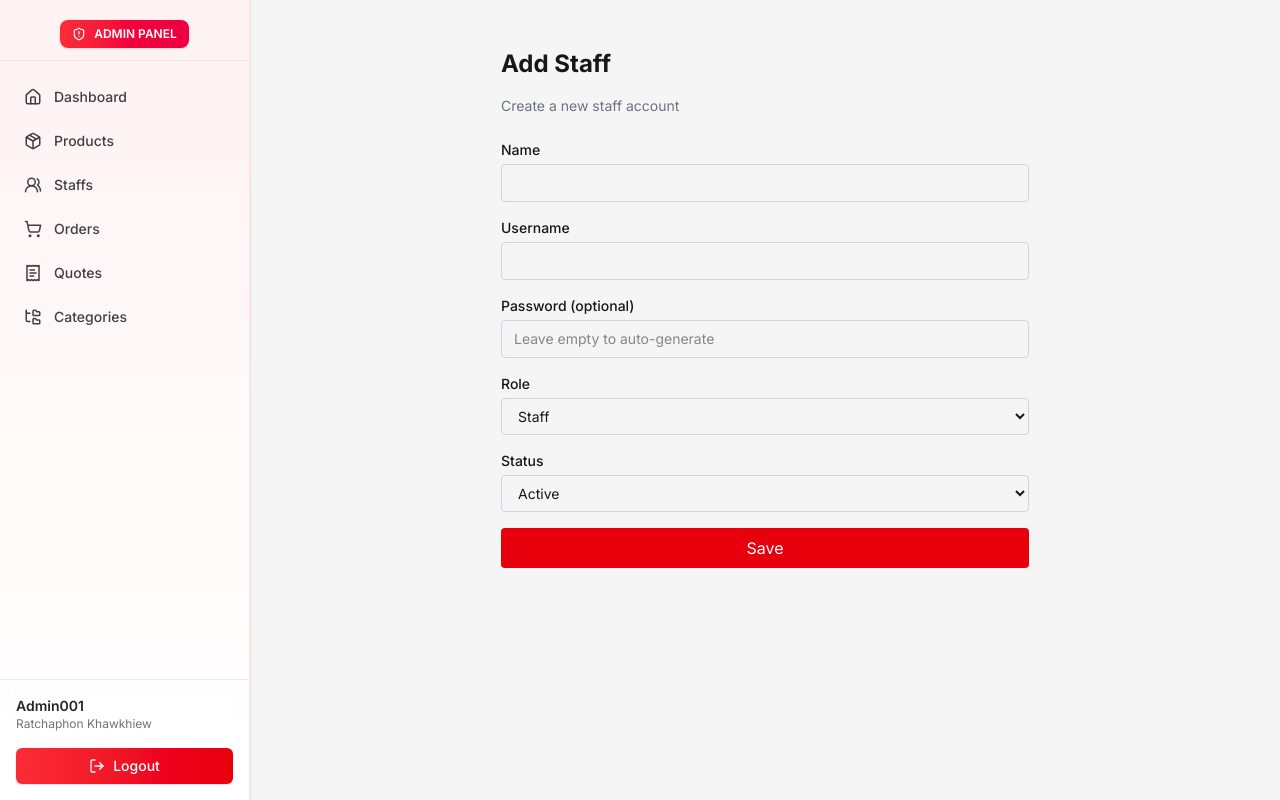
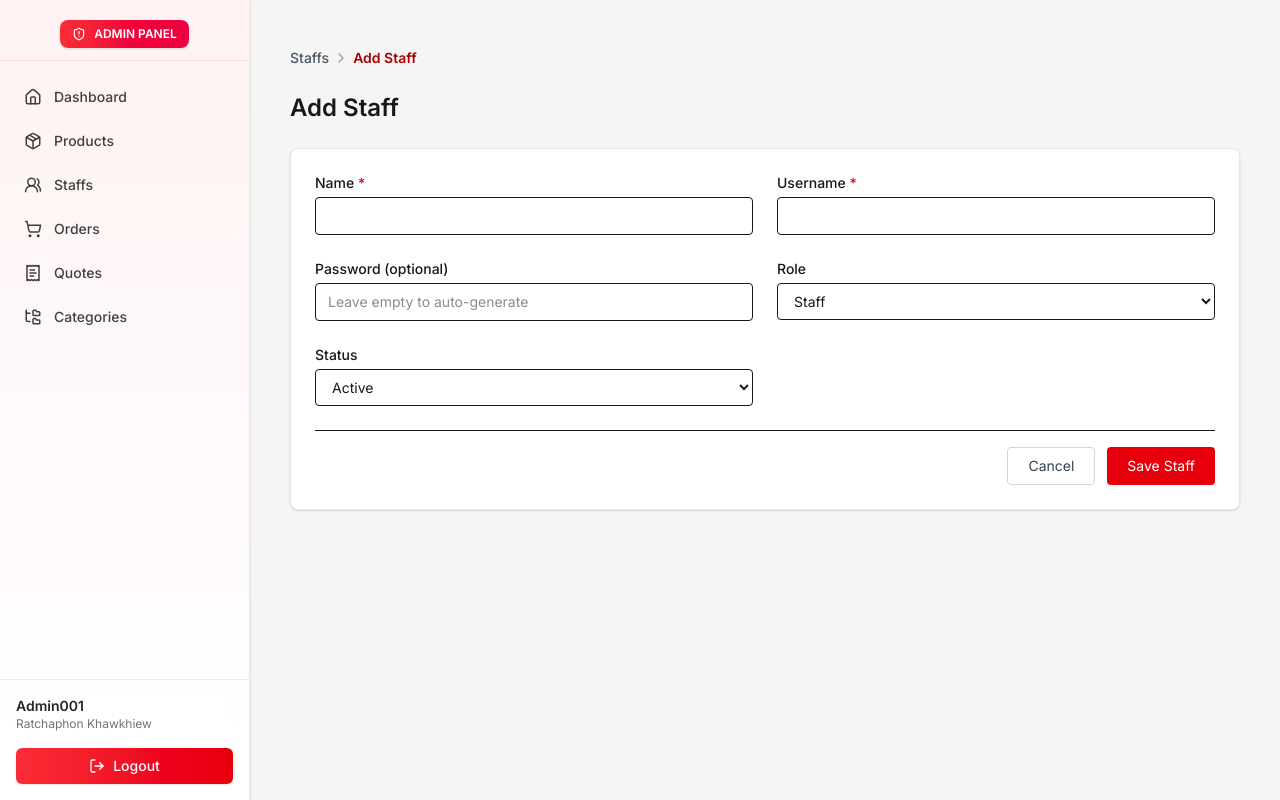
Before and after one commit to kaizeninst/kaizeninst, a Next.js app in the folder apps/web/: page /admin/staffs/create in a window 1280 px wide. Built offline with nearby package versions, Linux system fonts and the light colour scheme.

Commit message:
feat(staff): redesign add staff form to match product creation UI

```diff
--- a/apps/web/app/admin/staffs/create/page.js
+++ b/apps/web/app/admin/staffs/create/page.js
@@ -2,6 +2,7 @@
 
 import { useState } from "react";
 import { useRouter } from "next/navigation";
+import Breadcrumb from "@/components/common/Breadcrumb";
 
 export default function AddStaffPage() {
   const router = useRouter();
@@ -52,16 +53,20 @@ export default function AddStaffPage() {
   };
 
   return (
-    <div className="mx-auto max-w-xl p-6">
-      <h1 className="mb-4 text-2xl font-bold">Add Staff</h1>
-      <p className="mb-6 text-sm text-gray-500">Create a new staff account</p>
+    <div className="p-6">
+      {/* Breadcrumb */}
+      <Breadcrumb items={[{ label: "Staffs", href: "/admin/staffs" }, { label: "Add Staff" }]} />
 
-      {error && <p className="mb-4 rounded bg-red-100 px-3 py-2 text-red-700">{error}</p>}
+      <h1 className="mb-6 text-2xl font-semibold">Add Staff</h1>
 
+      <div className="rounded-lg border border-gray-200 bg-white shadow-sm">
+        {/* Temporary password view */}
         {tempPassword ? (
-        <div className="space-y-4 rounded bg-yellow-50 p-4">
-          <p className="font-medium text-yellow-800">Temporary Password (show once):</p>
-          <p className="rounded bg-white px-3 py-2 font-mono text-lg shadow">{tempPassword}</p>
+          <div className="space-y-6 p-6 text-center">
+            <h2 className="text-lg font-medium text-yellow-700">Temporary Password (shown once)</h2>
+            <p className="rounded border bg-gray-50 px-4 py-3 font-mono text-lg font-semibold text-gray-700 shadow">
+              {tempPassword}
+            </p>
 
             {!copied ? (
               <button
@@ -80,34 +85,43 @@ export default function AddStaffPage() {
             )}
           </div>
         ) : (
-        <form onSubmit={handleSubmit} className="space-y-4">
-          {/* Name */}
+          <form onSubmit={handleSubmit} className="space-y-6 p-6">
+            {error && (
+              <p className="rounded border border-red-300 bg-red-50 px-4 py-2 text-sm text-red-700">
+                {error}
+              </p>
+            )}
+
+            {/* Basic info */}
+            <div className="grid grid-cols-1 gap-6 md:grid-cols-2">
               <div>
-            <label className="mb-1 block text-sm font-medium">Name</label>
+                <label className="mb-1 block text-sm font-medium">
+                  Name <span className="text-red-600">*</span>
+                </label>
                 <input
                   type="text"
                   name="name"
                   value={form.name}
                   onChange={handleChange}
                   required
-              className="w-full rounded border border-gray-300 px-3 py-2 text-sm focus:border-red-500 focus:ring focus:ring-red-200"
+                  className="w-full rounded border px-3 py-2 text-sm"
                 />
               </div>
 
-          {/* Username */}
               <div>
-            <label className="mb-1 block text-sm font-medium">Username</label>
+                <label className="mb-1 block text-sm font-medium">
+                  Username <span className="text-red-600">*</span>
+                </label>
                 <input
                   type="text"
                   name="username"
                   value={form.username}
                   onChange={handleChange}
                   required
-              className="w-full rounded border border-gray-300 px-3 py-2 text-sm focus:border-red-500 focus:ring focus:ring-red-200"
+                  className="w-full rounded border px-3 py-2 text-sm"
                 />
               </div>
 
-          {/* Password */}
               <div>
                 <label className="mb-1 block text-sm font-medium">Password (optional)</label>
                 <input
@@ -116,48 +130,58 @@ export default function AddStaffPage() {
                   value={form.password}
                   onChange={handleChange}
                   placeholder="Leave empty to auto-generate"
-              className="w-full rounded border border-gray-300 px-3 py-2 text-sm focus:border-red-500 focus:ring focus:ring-red-200"
+                  className="w-full rounded border px-3 py-2 text-sm"
                 />
               </div>
 
-          {/* Role */}
               <div>
                 <label className="mb-1 block text-sm font-medium">Role</label>
                 <select
                   name="role"
                   value={form.role}
                   onChange={handleChange}
-              className="w-full rounded border border-gray-300 px-3 py-2 text-sm focus:border-red-500 focus:ring focus:ring-red-200"
+                  className="w-full rounded border px-3 py-2 text-sm"
                 >
                   <option value="staff">Staff</option>
                   <option value="admin">Admin</option>
                 </select>
               </div>
 
-          {/* Status */}
               <div>
                 <label className="mb-1 block text-sm font-medium">Status</label>
                 <select
                   name="status"
                   value={form.status}
                   onChange={handleChange}
-              className="w-full rounded border border-gray-300 px-3 py-2 text-sm focus:border-red-500 focus:ring focus:ring-red-200"
+                  className="w-full rounded border px-3 py-2 text-sm"
                 >
                   <option value="active">Active</option>
                   <option value="inactive">Inactive</option>
                 </select>
               </div>
+            </div>
 
-          {/* Submit */}
+            {/* Buttons */}
+            <div className="flex justify-end gap-3 border-t pt-4">
+              <button
+                type="button"
+                onClick={() => router.push("/admin/staffs")}
+                className="rounded border border-gray-300 px-5 py-2 text-sm text-gray-700 hover:bg-gray-100"
+                disabled={loading}
+              >
+                Cancel
+              </button>
               <button
                 type="submit"
                 disabled={loading}
-            className="w-full rounded bg-red-600 px-4 py-2 text-white hover:bg-red-700 disabled:opacity-50"
+                className="rounded bg-red-600 px-5 py-2 text-sm text-white hover:bg-red-700 disabled:opacity-50"
               >
-            {loading ? "Saving..." : "Save"}
+                {loading ? "Saving..." : "Save Staff"}
               </button>
+            </div>
           </form>
         )}
       </div>
+    </div>
   );
 }
```
Lines whose indentation alone changed are shown as unchanged.
